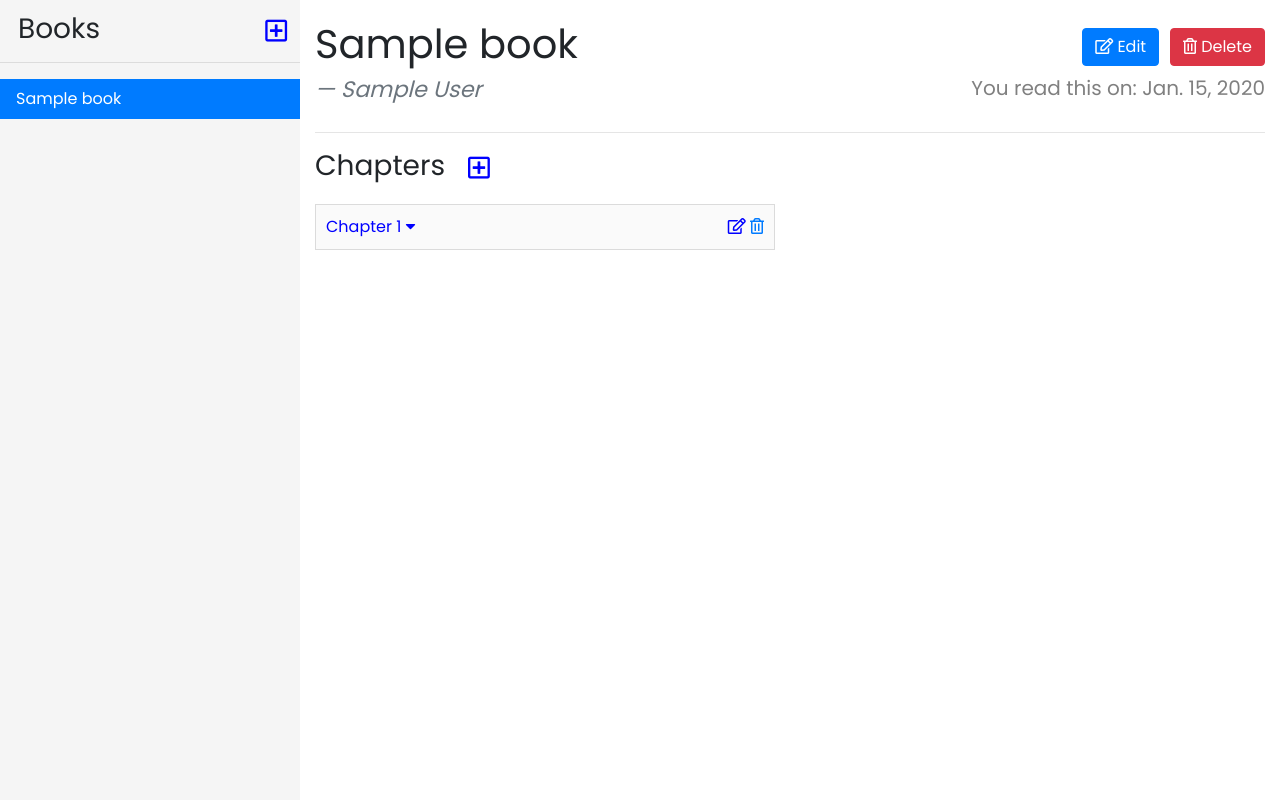
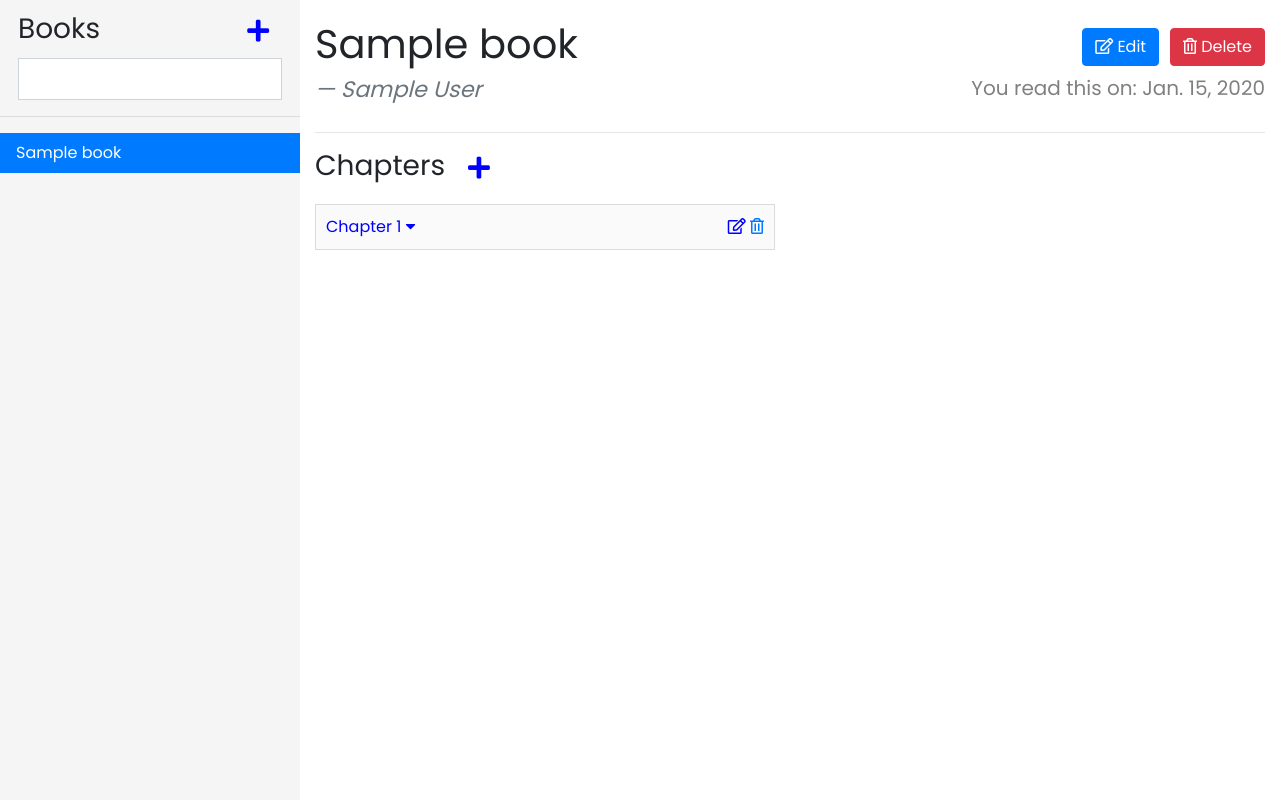
Before and after one commit to OmkarPathak/Django-Bookworm, a Django app: page /books/1/ in a window 1280 px wide. Shown: the part 56-856 px from the top of the page. Run offline with Django 3.2, Linux system fonts and the light colour scheme; a user stored in the database is signed in; tables that the repository leaves empty hold one stand-in row (values such as "Sample post"); some libraries are stand-ins or nearby versions.

Commit message:
Added book search field and some styling changes

```diff
--- a/books_and_chapters/static/css/b4_sidebar.css
+++ b/books_and_chapters/static/css/b4_sidebar.css
@@ -60,3 +60,62 @@ overflow:auto;
 #book_details:hover #book_delete{
     display: block;
 }
+
+#search_book{
+    margin: 0;
+    padding-bottom: 0;
+    padding-right: 0;
+    padding-top: 0;
+    line-height: 2.5;
+    border-radius: 0;
+}
+
+.ui-autocomplete {
+    position: absolute;
+    top: 0;
+    left: 0;
+    right: 0;
+    z-index: 1;
+    float: left;
+    display: none;
+    padding: 4px 0;
+    list-style: none;
+    background-color: #ffffff;
+    border-color: #ccc;
+    border-color: rgba(0, 0, 0, 0.2);
+    border-style: solid;
+    border-width: 1px;
+    -webkit-border-radius: 5px;
+    -moz-border-radius: 5px;
+    border-radius: 0;
+    -webkit-box-shadow: 0 5px 10px rgba(0, 0, 0, 0.2);
+    -moz-box-shadow: 0 5px 10px rgba(0, 0, 0, 0.2);
+    box-shadow: 0 5px 10px rgba(0, 0, 0, 0.2);
+    -webkit-background-clip: padding-box;
+    -moz-background-clip: padding;
+    background-clip: padding-box;
+    *border-right-width: 2px;
+    *border-bottom-width: 2px;
+    max-width: 265px;
+}
+
+.ui-menu-item > a.ui-corner-all {
+    display: block;
+    padding: 3px 15px;
+    clear: both;
+    font-weight: normal;
+    line-height: 18px;
+    color: #555555;
+    white-space: nowrap;
+    text-decoration: none;
+}
+
+.ui-state-hover, .ui-state-active {
+    color: #ffffff;
+    text-decoration: none;
+    background-color: #0088cc;
+    border-radius: 0px;
+    -webkit-border-radius: 0px;
+    -moz-border-radius: 0px;
+    background-image: none;
+}
--- a/books_and_chapters/templates/base.html
+++ b/books_and_chapters/templates/base.html
@@ -28,6 +28,7 @@
     <!-- Google Font -->
     <link href="https://fonts.googleapis.com/css?family=Poppins" rel="stylesheet">
     <link rel="stylesheet" href="https://use.fontawesome.com/releases/v5.3.1/css/all.css" integrity="sha384-mzrmE5qonljUremFsqc01SB46JvROS7bZs3IO2EmfFsd15uHvIt+Y8vEf7N7fWAU" crossorigin="anonymous">
+    <link rel="stylesheet" href="https://cdnjs.cloudflare.com/ajax/libs/jqueryui/1.12.1/jquery-ui.css" type="text/css" media="all" />
     <link rel="stylesheet" href="{% static 'css/b4_sidebar.css' %}">
     <link rel="shortcut icon" href="{% static 'images/tasker.png' %}">
     <title>{% block title %}{% endblock %}</title>
@@ -37,8 +38,9 @@
     <div class="row-offcanvas row-offcanvas-left">
         <div id="sidebar" class="sidebar-offcanvas">
             <div class="col-lg-12 col-md-12" style="padding: 0; margin-top: 4%">
-              <div style="margin-left: 6%">
-                <h3>Books <a id="a_d" class="btn float-right" style="font-size: 25px; color: blue; padding-top: 0;"  data-toggle="modal" data-target="#add_book"><i class="far fa-plus-square"></i></a></h3>
+              <div style="margin-left: 6%; margin-right: 6%;">
+                <h3>Books <a id="a_d" class="btn float-right" style="font-size: 25px; color: blue; padding-top: 0;"  data-toggle="modal" data-target="#add_book"><i class="fas fa-plus" data-toggle="tooltip" title="Add a new book"></i></a></h3>
+                <input type="text" id="search_book" class="form-control">
               </div>
               <hr>
               <ul class="nav nav-pills flex-column">
@@ -56,7 +58,6 @@
                   <button type="button" class="btn btn-primary btn-xs" id="offcanvas" data-toggle="offcanvas">Show/Add Books</button>
                 </p>
             </div>
-            <div class="container">{% include 'messages.html' %}</div>
             {% block content %}
             {% endblock %}
         </div>
@@ -103,6 +104,7 @@
     <script src="https://code.jquery.com/jquery-3.2.1.min.js"></script>
     <script src="https://cdnjs.cloudflare.com/ajax/libs/popper.js/1.12.9/umd/popper.min.js" integrity="sha384-ApNbgh9B+Y1QKtv3Rn7W3mgPxhU9K/ScQsAP7hUibX39j7fakFPskvXusvfa0b4Q" crossorigin="anonymous"></script>
     <script src="https://maxcdn.bootstrapcdn.com/bootstrap/4.0.0/js/bootstrap.min.js" integrity="sha384-JZR6Spejh4U02d8jOt6vLEHfe/JQGiRRSQQxSfFWpi1MquVdAyjUar5+76PVCmYl" crossorigin="anonymous"></script>
+    <script src="https://cdnjs.cloudflare.com/ajax/libs/jqueryui/1.12.1/jquery-ui.js" type="text/javascript"></script>
     <script src="{% static 'js/b4_sidebar.js' %}"></script>
     {% block javascript %}
     {% endblock %}
@@ -115,6 +117,15 @@
         $('#a_d').click(function() {
           $('.row-offcanvas').toggleClass('active');
         });
+
+        $("#search_book").autocomplete({
+          source: "{% url 'search_book' %}",
+          minLength: 2,
+          select: function (value, data) {
+            // console.log();
+            window.location.replace("/books/" + data['item']['id']);
+          }
+        });
       });
     </script>
     {% if form_error %}
@@ -122,5 +133,11 @@
         $('#add_book').modal("show");
       </script>
     {% endif %}
+
+    <script>
+      $(document).ready(function(){
+          $('[data-toggle="tooltip"]').tooltip();
+      });
+    </script>
   </body>
 </html>
--- a/books_and_chapters/templates/book_detail.html
+++ b/books_and_chapters/templates/book_detail.html
@@ -27,25 +27,28 @@
     </div>
 
     <div class="row container">
+        <div class="container">{% include 'messages.html' %}</div>
         <h3 style="margin-right: 10px;">Chapters</h3>
-        <a id="a_d" class="btn float-right" style="font-size: 25px; color: blue; padding-top: 0;" data-toggle="modal" data-target="#add_chapter"><i class="far fa-plus-square"></i></a>
+        <a id="a_d" class="btn float-right" style="font-size: 25px; color: blue; padding-top: 0;" data-toggle="modal" data-target="#add_chapter"><i class="fas fa-plus" data-toggle="tooltip" title="Add a new chapter"></i></a>
     </div>
 
     <div class="row">
         <div class="col-lg-6 col-md-6 col-sm-12">
+            {% if chapters %}
             {% for chapter in chapters %}
                 <div class="card btn-block" style="margin-top: 10px; border-radius: 0px; padding: 10px; background-color: #fafafa; color: blue; cursor: pointer;">
                     <div data-toggle="collapse" data-target="#{{ chapter.id }}" style="text-decoration: none;">Chapter {{ chapter.chapter_number }}
-                        <i class="fas fa-caret-down"></i>
+                        <i class="fas fa-caret-down" data-toggle="tooltip" title="Show More"></i>
                         <div class="float-right">
-                            <span><a data-url="{% url 'edit_chapter' chapter.id %}" class="chapter-edit-modal"><i class="far fa-edit"></i></a></span>
-                            <span><a href="{% url 'delete_chapter' chapter.id %}"><i class="far fa-trash-alt"></i></a></span>
+                            <span><a data-url="{% url 'edit_chapter' chapter.id %}" class="chapter-edit-modal"><i class="far fa-edit" data-toggle="tooltip" title="Edit"></i></a></span>
+                            <span><a href="{% url 'delete_chapter' chapter.id %}"><i class="far fa-trash-alt" data-toggle="tooltip" title="Delete"></i></a></span>
                         </div>
                     </div>
                     <div class="collapse" id="{{ chapter.id }}">
                         <div class="" style="border-radius: 0;">
                         <div class="row">
                             <div class="col" style=" color: black">
+                                <hr>
                                 {{ chapter.description }}
                             </div>
                         </div>
@@ -53,6 +56,20 @@
                     </div>
                 </div>
             {% endfor %}
+            {% else %}
+            <div class="alert alert-danger">
+                <div class="row text-center">
+                    <div class="col-lg-4 col-md-4 col-sm-4"></div>
+                    <div class="col-lg-4 col-md-4 col-sm-4"><p><i class="far fa-frown" style="font-size: 30px;"></i></p></div>
+                </div>
+                <div class="row text-center">
+                    <p>
+                        Seems like you have just started to read this book. Common, get a pace
+                        and fill me up
+                    </p>
+                </div>
+            </div>
+            {% endif %}
         </div>
     </div>
 </div>
--- a/books_and_chapters/urls.py
+++ b/books_and_chapters/urls.py
@@ -26,5 +26,6 @@ urlpatterns = [
     path('chapters/add/', views.add_chapter, name='add_chapter'),
     path('chapters/<int:pk>/delete/', views.delete_chapter, name='delete_chapter'),
     path('chapters/<int:pk>/edit/', views.edit_chapter, name='edit_chapter'),
+    path('books/search/', views.search_book, name='search_book'),
     path('', RedirectView.as_view(url='/accounts/login/', permanent=False))
 ]
--- a/books_and_chapters/views.py
+++ b/books_and_chapters/views.py
@@ -1,6 +1,8 @@
 from django.shortcuts import render, get_object_or_404, redirect
+from django.http import HttpResponse
 from .models import Book, Chapter, BookForm, ChapterForm
 from django.contrib import messages
+import json
 
 def homepage(request):
     books = Book.objects.all()
@@ -110,3 +112,23 @@ def delete_chapter(request, pk):
     chapter.delete()
     messages.success(request, 'Chapter deleted!')
     return redirect('book_detail', pk=chapter.book.id)
+
+def search_book(request):
+    if request.is_ajax():
+        q = request.GET.get('term')
+        books = Book.objects.filter(book_name__icontains=q)[:10]
+        results = []
+        for book in books:
+            book_json = {}
+            book_json['id'] = book.id
+            book_json['label'] = book.book_name
+            book_json['value'] = book.book_name
+            results.append(book_json)
+        data = json.dumps(results)
+    else:
+        book_json = {}
+        book_json['id'] = 0
+        book_json['label'] = None
+        book_json['value'] = None
+        data = json.dumps(book_json)
+    return HttpResponse(data)
```
